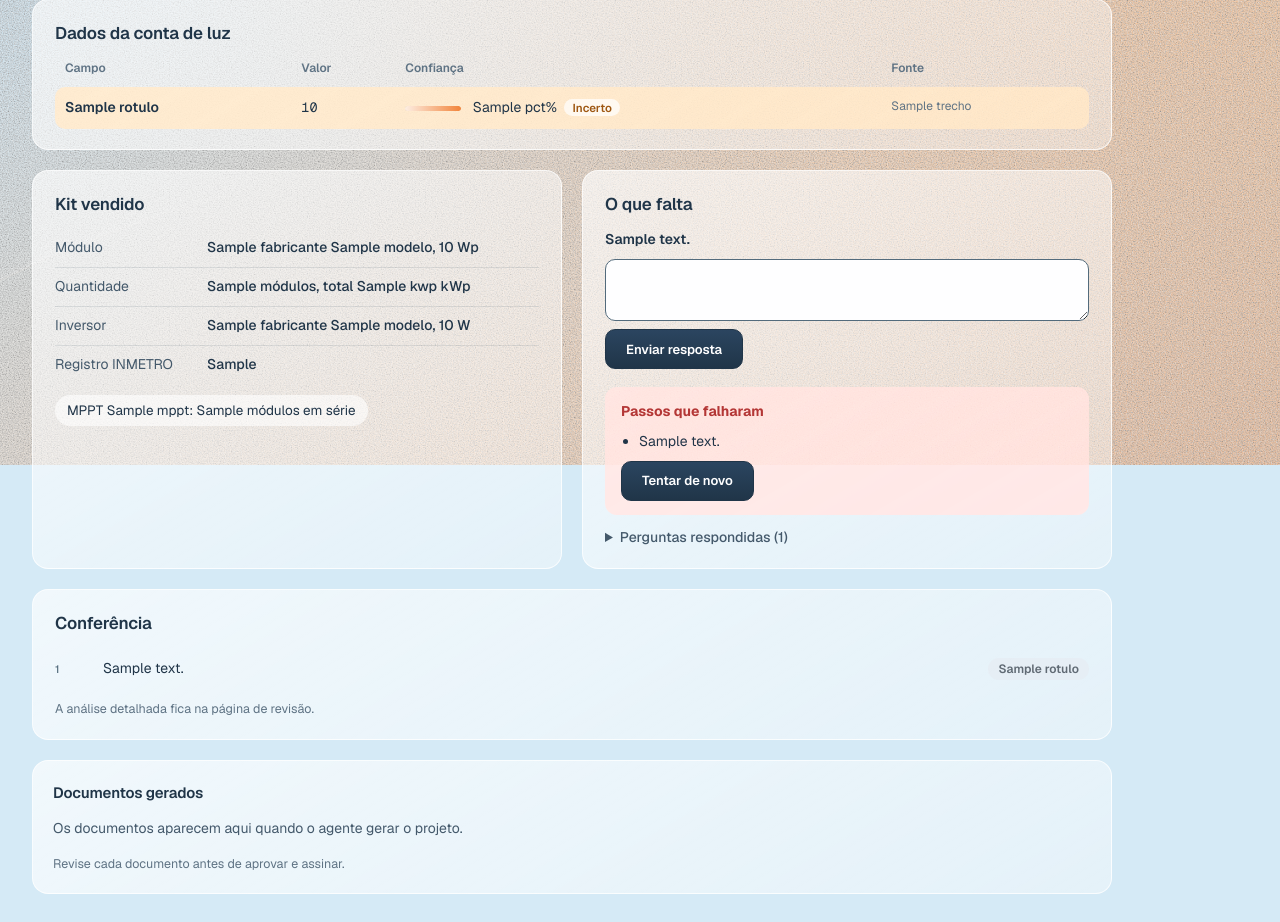
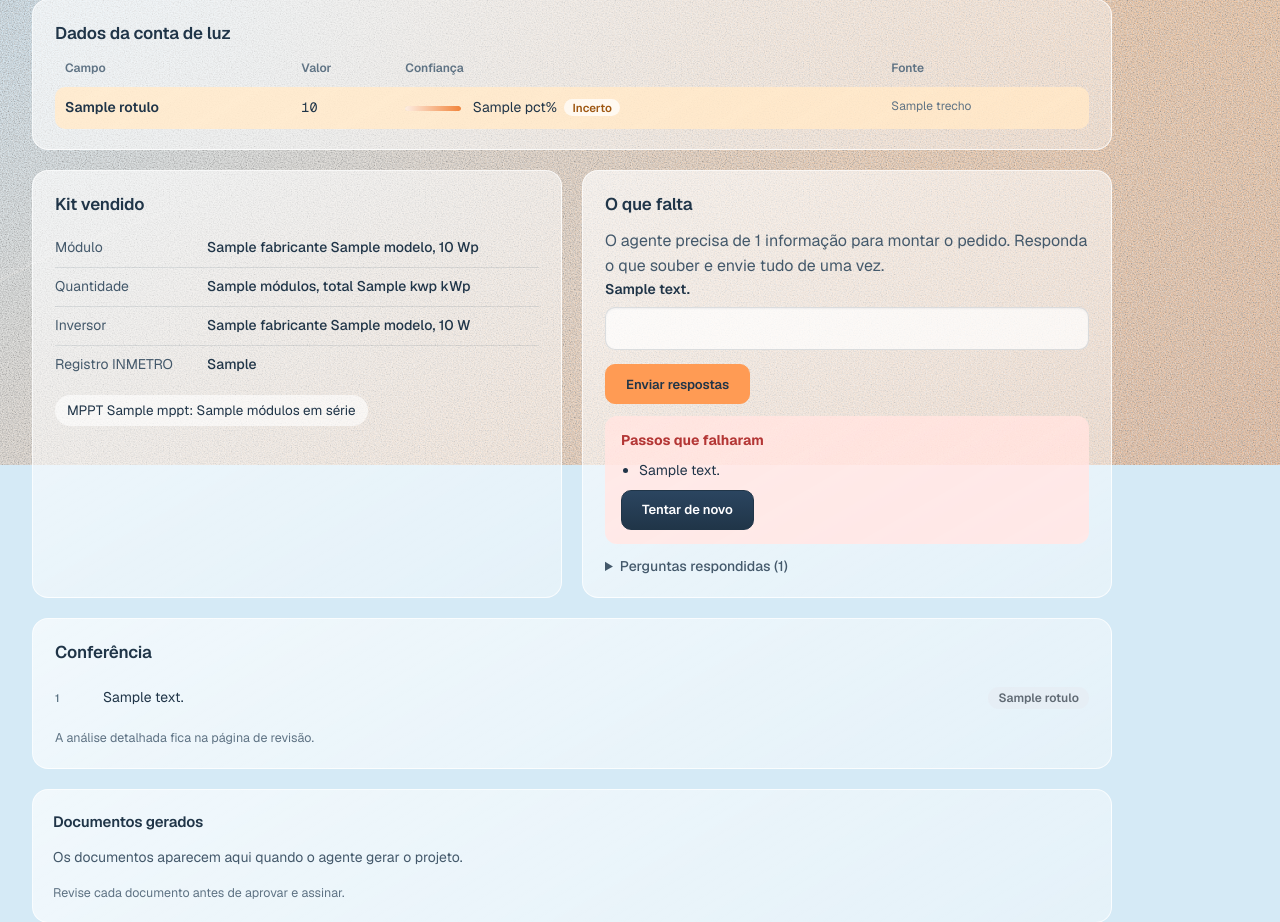
Before and after one commit to victornw/hackathon-paralelo, a FastAPI app: template app/web/templates/processo_detalhe.html in a window 1280 px wide. Shown: the part 335-1257 px from the top of the page. Run offline with FastAPI, Linux system fonts and the light colour scheme; the template is opened without the code that fills it: most values are stand-ins (such as "Sample title", 1, 10 or a date in 2020); some libraries are stand-ins or nearby versions.

Commit message:
One submit for the integrator questions, milestone timeline, identifiable cards
The integrator answers every open question in one form, and example
processes get a button that fills synthetic answers. The timeline shows the
process milestones by default (9 instead of 26 lines on example 1), with the
agent's internal records behind a details link. Carteira cards show the
process id and creation time so same-name processes are not confused.

Co-Authored-By: Claude Opus 5.5 <noreply@anthropic.com>

```diff
--- a/app/web/painel.py
+++ b/app/web/painel.py
@@ -241,8 +241,46 @@ def painel(request: Request, tarefas: BackgroundTasks, p: str | None = None):
     )
 
 
+# Marcos que a timeline mostra por padrão; o resto (decisões internas, chamadas ao
+# modelo, consultas repetidas ao portal) fica em "Ver detalhes técnicos".
+MARCOS = {
+    "extrair_conta": "Leu a conta de luz",
+    "extrair_kit": "Leu a proposta do kit",
+    "extrair_padrao": "Leu a foto do padrão de entrada",
+    "verificar_arranjo": "Conferiu o arranjo do kit",
+    "perguntar": "Perguntou o que faltava",
+    "gerar_documentos": "Gerou os documentos",
+    "conferir": "Conferiu contra a norma da Enel",
+    "enviar_revisao": "Enviou para a revisão do engenheiro",
+    "revisao_engenheiro": "Engenheiro revisou e assinou",
+    "protocolar": "Protocolou no portal da Enel",
+    "tratar_pendencia": "Tratou a pendência da Enel",
+    "reenviar": "Reenviou a correção",
+}
+
+
+def _so_marcos(itens: list[dict]) -> list[dict]:
+    """Marcos e falhas; de uma sequência do mesmo marco fica só a última vez."""
+    saida: list[dict] = []
+    for i in itens:
+        if i["tipo"] == "agente":
+            if i["passo"].passo not in MARCOS and not i["passo"].erro:
+                continue
+            i = {**i, "titulo": MARCOS.get(i["passo"].passo, i["titulo"])}
+            if (
+                saida
+                and saida[-1]["tipo"] == "agente"
+                and saida[-1]["passo"].passo == i["passo"].passo
+                and not i["passo"].erro
+            ):
+                saida[-1] = i
+                continue
+        saida.append(i)
+    return saida
+
+
 @router.get("/processos/{processo_id}/timeline")
-def timeline(request: Request, processo_id: str):
+def timeline(request: Request, processo_id: str, detalhes: bool = False):
     dia = hoje()
     proc = next((p for p in carregar_processos() if p.id == processo_id), None)
     if proc is None:
@@ -261,10 +299,15 @@ def timeline(request: Request, processo_id: str):
         for ps in listar_passos_detalhados(processo_id)
     ]
     itens.sort(key=lambda i: (i["quando"], i["tipo"] == "portal"))
+    total = len(itens)
+    if not detalhes:
+        itens = _so_marcos(itens)
     return templates.TemplateResponse(
         request,
         "timeline.html",
         {
+            "detalhes": detalhes,
+            "total": total,
             "c": _cartao(proc, dia),
             "itens": itens,
             "resumo": resumo_custo(processo_id),
--- a/app/web/static/processo.css
+++ b/app/web/static/processo.css
@@ -145,3 +145,4 @@ form.resposta label { font-weight: 600; }
 @media (prefers-reduced-motion: reduce) {
   .trabalhando::after, .progresso:not(:empty)::before { animation: none; }
 }
+.respostas .campo { margin: 0 0 14px; } .respostas input, .respostas textarea { width: 100%; }
--- a/app/web/templates/painel.html
+++ b/app/web/templates/painel.html
@@ -18,6 +18,7 @@
         <a class="proc" href="/painel?p={{ k.p.id }}"{% if f and f.p.id == k.p.id %} aria-current="true"{% endif %}>
           <span class="proc-indice" aria-hidden="true">{{ "%02d"|format(loop.index) }}</span><span class="proc-nome">{{ k.titular }}</span>
           <span class="proc-meta">{% if k.kwp %}{{ '%.2f'|format(k.kwp)|replace('.', ',') }} kWp{% else %}kWp a definir{% endif %}, UC {{ k.uc }}</span>
+          <span class="proc-meta proc-id">{{ k.p.id }} · criado {{ k.p.criado_em.strftime('%d/%m %H:%M') }}</span>
           <span class="proc-etapa">{{ rotulos[k.p.etapa] }}</span>
           {% if k.incertas or k.perguntas %}
           <span class="proc-aviso">{% if k.incertas %}{{ k.incertas }} regra{{ 's' if k.incertas > 1 }} a olhar{% endif %}{% if k.incertas and k.perguntas %}, {% endif %}{% if k.perguntas %}{{ k.perguntas }} pergunta{{ 's' if k.perguntas > 1 }}{% endif %}</span>
--- a/app/web/templates/processo_detalhe.html
+++ b/app/web/templates/processo_detalhe.html
@@ -76,14 +76,24 @@
   <p><a class="botao destaque" href="/processos/{{ p.id }}/revisao">Revisar e assinar</a></p>
   {% elif trabalhando %}<p class="vazio">Nada pendente com você. O agente está terminando o pacote.</p>
   {% elif not abertas and not falhas %}<p class="vazio">Nada pendente com você agora.</p>{% endif %}
-  {% for q in abertas %}
-  <form class="resposta" data-pergunta="{{ q.id }}">
-    <label for="r-{{ loop.index }}">{{ q.texto }}</label>
-    <textarea id="r-{{ loop.index }}" name="resposta" rows="2" required></textarea>
-    <button type="submit">Enviar resposta</button>
+  {% if abertas %}
+  <form id="form-respostas" class="respostas">
+    <p class="resumo">O agente precisa de {{ abertas|length }} informaç{{ 'ões' if abertas|length > 1 else 'ão' }} para montar o pedido. Responda o que souber e envie tudo de uma vez.</p>
+    {% if exemplo %}<p><button type="button" class="secundario" id="preencher">Preencher com os dados do exemplo</button> <small>Dados sintéticos, só para a demonstração.</small></p>{% endif %}
+    {% for q in abertas %}
+    <div class="campo">
+      <label for="r-{{ loop.index }}">{{ q.texto }}</label>
+      {% if q.campo == 'relacao_cargas' %}
+      <textarea id="r-{{ loop.index }}" data-pergunta="{{ q.id }}" data-campo="{{ q.campo }}" rows="2" placeholder="Ex.: Geladeira 250 W x1; Chuveiro 5500 W x1"></textarea>
+      {% else %}
+      <input id="r-{{ loop.index }}" data-pergunta="{{ q.id }}" data-campo="{{ q.campo }}" autocomplete="off">
+      {% endif %}
+    </div>
+    {% endfor %}
+    <button type="submit" class="destaque">Enviar respostas</button>
     <p class="erro-form" role="alert"></p>
   </form>
-  {% endfor %}
+  {% endif %}
   {% if falhas %}
   <div class="falhas">
     <h3>Passos que falharam</h3>
@@ -124,12 +134,29 @@
     if (Array.isArray(det)) { det = det.map(function (x) { return x.msg; }).join("; "); }
     return det;
   }
-  document.querySelectorAll("form.resposta").forEach(function (form) {
-    form.addEventListener("submit", async function (ev) {
+  var exemplo = {{ (exemplo or {})|tojson }};
+  var preencher = document.getElementById("preencher");
+  if (preencher) {
+    preencher.addEventListener("click", function () {
+      document.querySelectorAll("#form-respostas [data-campo]").forEach(function (c) {
+        if (!c.value && exemplo[c.dataset.campo]) { c.value = exemplo[c.dataset.campo]; }
+      });
+    });
+  }
+  var formResp = document.getElementById("form-respostas");
+  if (formResp) {
+    formResp.addEventListener("submit", async function (ev) {
       ev.preventDefault();
+      var form = formResp;
+      var botao = form.querySelector('button[type="submit"]');
       var erro = form.querySelector(".erro-form");
       erro.textContent = "";
-      var corpo = [{ id: form.dataset.pergunta, resposta: form.elements.resposta.value }];
+      var corpo = [];
+      form.querySelectorAll("[data-pergunta]").forEach(function (c) {
+        if (c.value.trim()) { corpo.push({ id: c.dataset.pergunta, resposta: c.value.trim() }); }
+      });
+      if (!corpo.length) { erro.textContent = "Responda pelo menos uma pergunta."; return; }
+      botao.disabled = true;
       try {
         var r = await fetch("/api/processos/{{ p.id }}/respostas", {
           method: "POST",
@@ -138,12 +165,13 @@
         });
         if (r.ok) { location.reload(); return; }
         var d = await r.json().catch(function () { return {}; });
-        erro.textContent = detalheErro(d) || "Não foi possível enviar a resposta.";
+        erro.textContent = detalheErro(d) || "Não foi possível enviar as respostas.";
       } catch (e) {
-        erro.textContent = "Não foi possível enviar a resposta.";
+        erro.textContent = "Não foi possível enviar as respostas.";
       }
+      botao.disabled = false;
     });
-  });
+  }
   var tentar = document.getElementById("tentar");
   if (tentar) {
     tentar.addEventListener("click", async function () {
--- a/app/web/templates/timeline.html
+++ b/app/web/templates/timeline.html
@@ -10,6 +10,7 @@
 <div class="duas-colunas">
   <section aria-labelledby="t-linha">
     <h2 id="t-linha">O que aconteceu</h2>
+    <p class="resumo">{% if detalhes %}Todos os {{ total }} registros do agente, com as decisões internas. <a href="?">Ver só os marcos</a>{% else %}Os marcos do processo. <a href="?detalhes=1">Ver detalhes técnicos ({{ total }} registros)</a>{% endif %}</p>
     {% if itens %}
     <ol class="linha">
       {% for i in itens %}
@@ -26,8 +27,8 @@
           <h3>{{ i.titulo }}</h3>
           {% if i.passo.decisao %}<p>{{ i.passo.decisao }}</p>{% endif %}
           {% if i.passo.erro %}<p class="falha">Falhou: {{ i.passo.erro }}</p>{% endif %}
-          <p class="custo">{{ i.passo.ms }} ms, {{ i.passo.tokens_entrada + i.passo.tokens_saida }} tokens, R$ {{ '%.4f'|format(i.passo.custo_brl)|replace('.', ',') }}</p>
-          {% for p in i.prompts %}<p class="custo prompt">Prompt: {{ p.split('@v')[0] }} v{{ p.split('@v')[1].split('#')[0] }} ({{ p.split('#')[1] }})</p>{% endfor %}
+          {% if detalhes %}<p class="custo">{{ i.passo.ms }} ms, {{ i.passo.tokens_entrada + i.passo.tokens_saida }} tokens, R$ {{ '%.4f'|format(i.passo.custo_brl)|replace('.', ',') }}</p>
+          {% for p in i.prompts %}<p class="custo prompt">Prompt: {{ p.split('@v')[0] }} v{{ p.split('@v')[1].split('#')[0] }} ({{ p.split('#')[1] }})</p>{% endfor %}{% endif %}
         {% endif %}
       </li>
       {% endfor %}
```
Also changed, not shown: app/web/processo.py (+16 -0 lines), app/web/tests_b/test_painel.py (+32 -3 lines).
